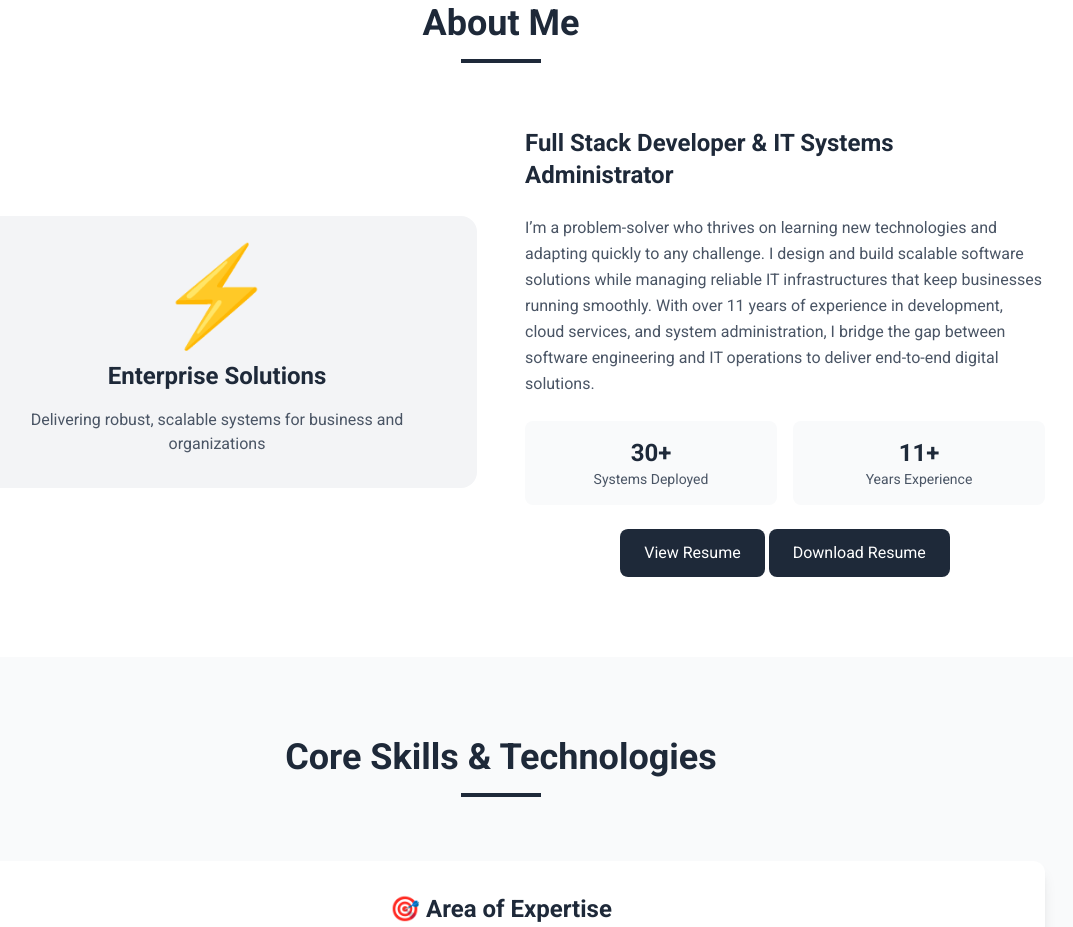
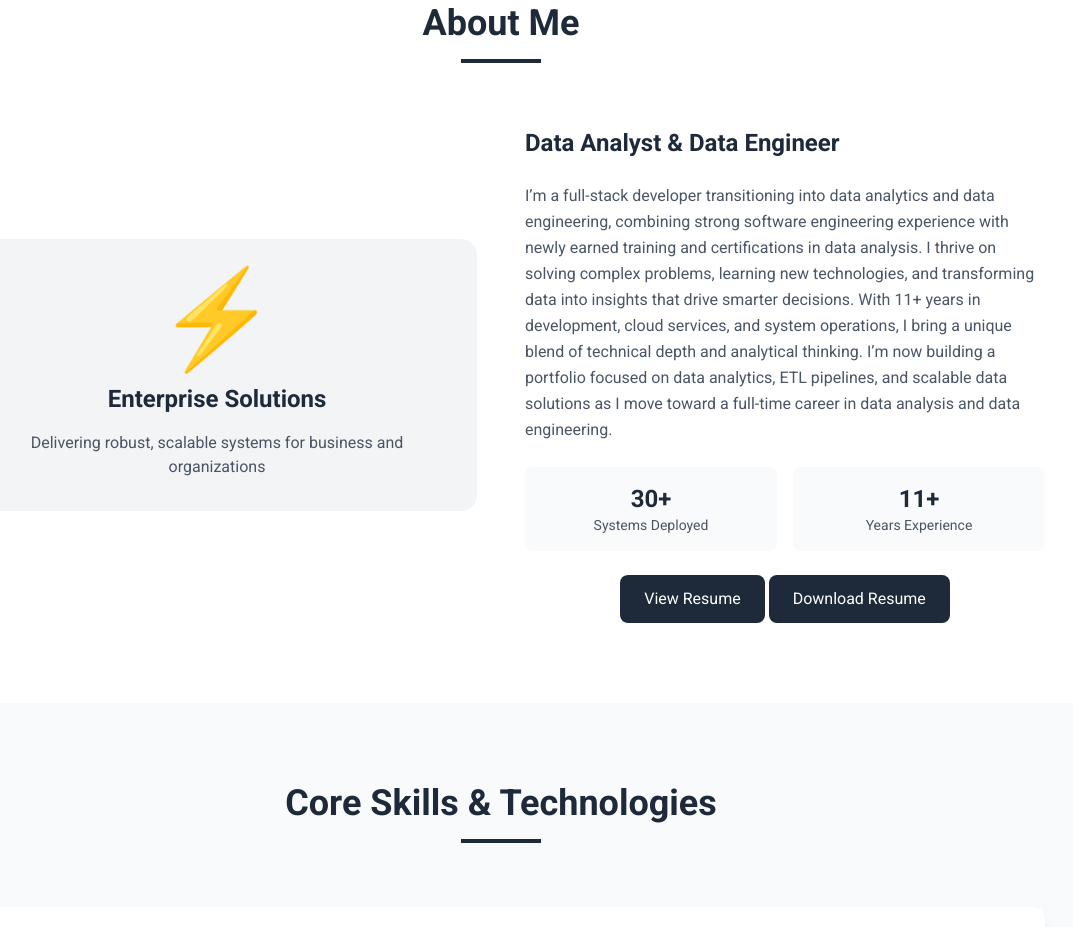
Before and after one commit to reyesraymart05/raymartanalyst, a plain HTML site: page index.html in a window 1280 px wide. Shown: the part 877-1804 px from the top of the page, without its empty margins (139-1212 px from the left). Drawn offline with nearby package versions, Linux system fonts and the light colour scheme.

Commit message:
update job title

```diff
--- a/index.html
+++ b/index.html
@@ -4,7 +4,7 @@
   <meta charset="UTF-8" />
   <meta name="author" content="Raymart Reyes">
   <meta name="viewport" content="width=device-width, initial-scale=1.0" />
-  <title>Portfolio - Full Stack Developer &amp; IT Systems Administrator</title>
+  <title>Portfolio - Data Analyst</title>
   <!-- Link to external CSS file -->
   <link rel="stylesheet" href="css/style.css" />
   <script src="https://cdn.jsdelivr.net/npm/@tailwindcss/browser@4"></script>
@@ -92,13 +92,13 @@
           </div>
         </div>
         <div class="fade-in">
-          <h3 class="text-2xl font-semibold text-gray-800 mb-6">Full Stack Developer &amp; IT Systems Administrator</h3>
+          <h3 class="text-2xl font-semibold text-gray-800 mb-6">Data Analyst &amp; Data Engineer</h3>
           <p class="text-gray-600 mb-6 leading-relaxed">
-            I’m a problem-solver who thrives on learning new technologies and adapting quickly to any challenge. I
-            design and build scalable software solutions while managing reliable IT infrastructures that keep businesses
-            running smoothly. With over 11 years of experience in development, cloud services, and system
-            administration, I bridge the gap between software engineering and IT operations to deliver end-to-end
-            digital solutions.
+            I’m a full-stack developer transitioning into data analytics and data engineering,
+            combining strong software engineering experience with newly earned training and certifications in data analysis.
+            I thrive on solving complex problems, learning new technologies, and transforming data into insights that drive smarter decisions.
+            With 11+ years in development, cloud services, and system operations, I bring a unique blend of technical depth and analytical thinking.
+            I’m now building a portfolio focused on data analytics, ETL pipelines, and scalable data solutions as I move toward a full-time career in data analysis and data engineering.
           </p>
           <div class="grid grid-cols-2 gap-4 mb-6">
             <div class="text-center p-4 bg-gray-50 rounded-lg">
```
